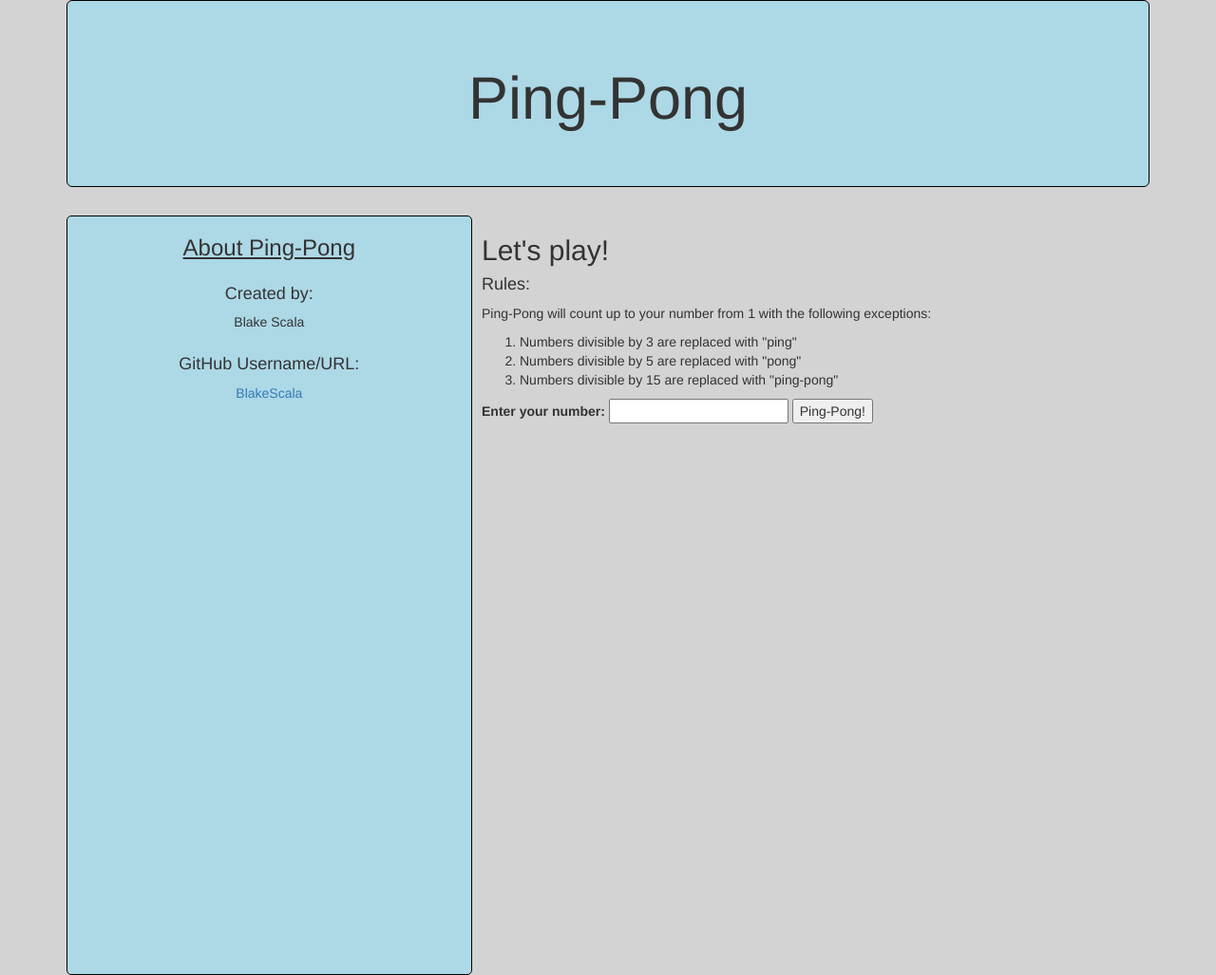
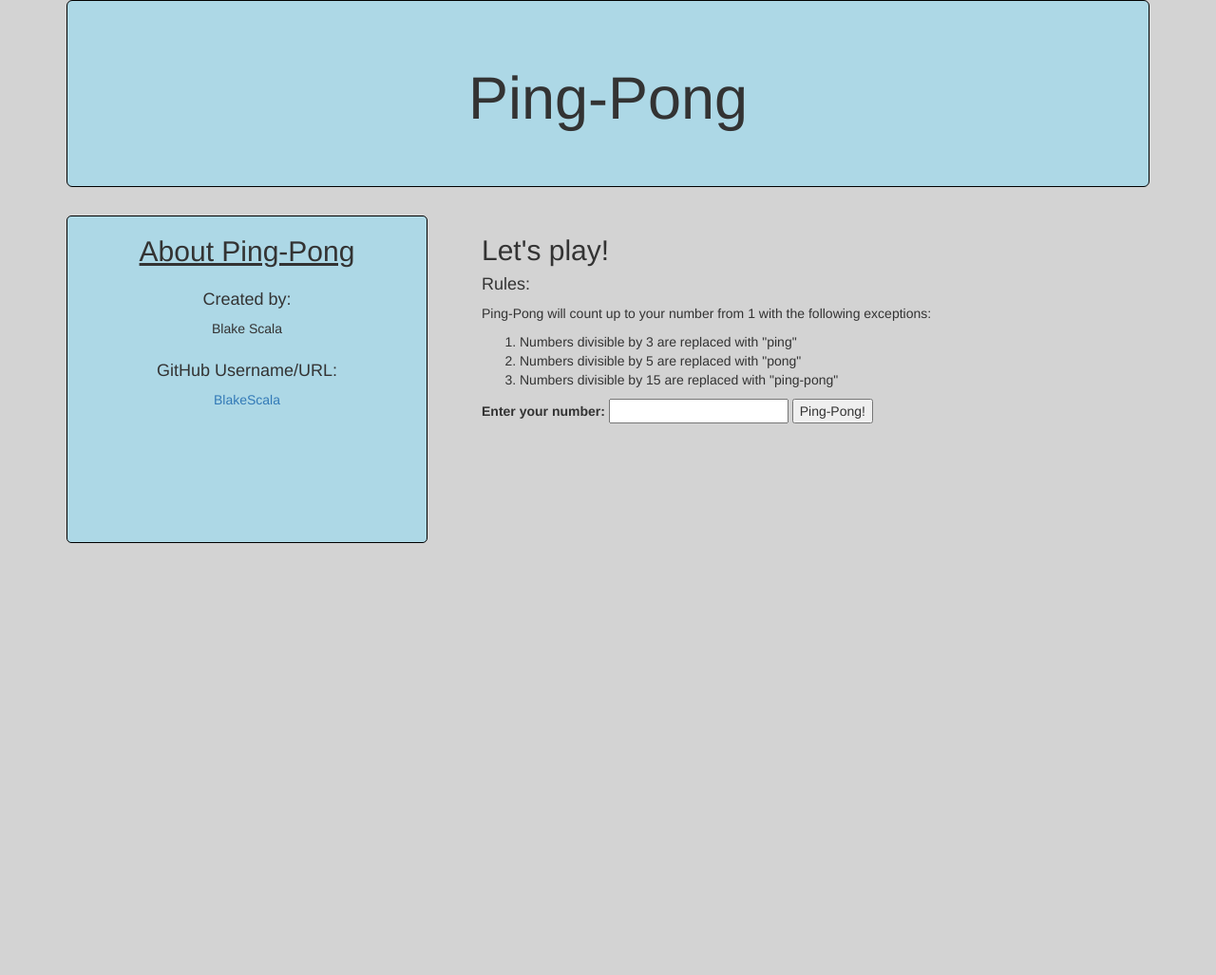
Before and after one commit to BlakeScala/pingpong, a plain HTML site: page index.html in a window 1280 px wide. Shown: the whole page at 95% size. After the commit the page ends 800 px from the top, so only its background shows below. Drawn offline with Linux system fonts and the light colour scheme.

Commit message:
take 'absolute' out of the css sidebar properties so it doesn't overlap with content

```diff
--- a/css/styles.css
+++ b/css/styles.css
@@ -14,7 +14,7 @@ h1 {
   border-radius: 5px;
   text-align: center;
   height: 100%;
-  position: absolute;
+  padding-bottom: 140px;
 }
 #main {
   padding-left: 5%;
@@ -22,6 +22,7 @@ h1 {
 }
 #about {
   text-decoration: underline;
+  font-size: 30px;
 }
 .about {
   margin-top: 25px;
```
